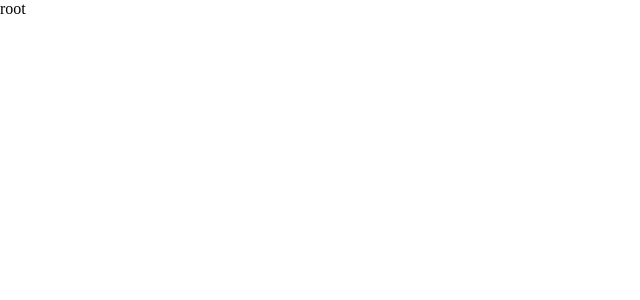
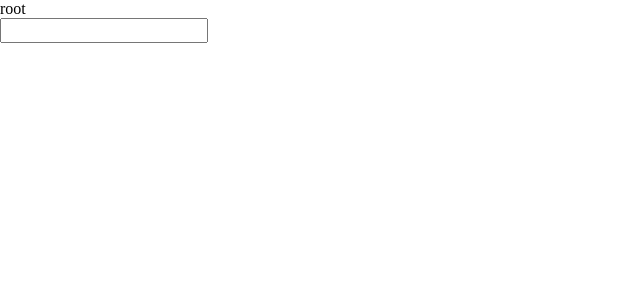
Before and after one commit to diegosanz/pokedex, a React (Vite) app: page /detail in a window 1280 px wide. Shown: the top 300 px of the page, without its empty margins (0-640 px from the left). Built offline with nearby package versions, Linux system fonts and the light colour scheme.

Commit message:
Add SearchForm

```diff
--- a/src/components/PokemonDetail/PokemonDetail.tsx
+++ b/src/components/PokemonDetail/PokemonDetail.tsx
@@ -1,4 +1,5 @@
 import usePokemonDetail from '@api/hooks/usePokemonDetail/usePokemonDetail'
+import SearchForm from '@components/SearchForm/SearchForm'
 import { FC } from 'react'
 import { useParams } from 'react-router-dom'
 
@@ -27,6 +28,7 @@ const PokemonDetail: FC = () => {
           </div>
         </div>
       )}
+      <SearchForm />
     </>
   )
 }
--- /dev/null
+++ b/src/components/SearchForm/SearchForm.tsx
@@ -0,0 +1,15 @@
+import { FC } from 'react'
+import { useNavigate } from 'react-router-dom'
+
+const SearchForm: FC = () => {
+  const navigate = useNavigate()
+
+  return (
+    <input
+      type="text"
+      onChange={(ev) => navigate(`/detail/${ev.target.value}`)}
+    />
+  )
+}
+
+export default SearchForm
```
